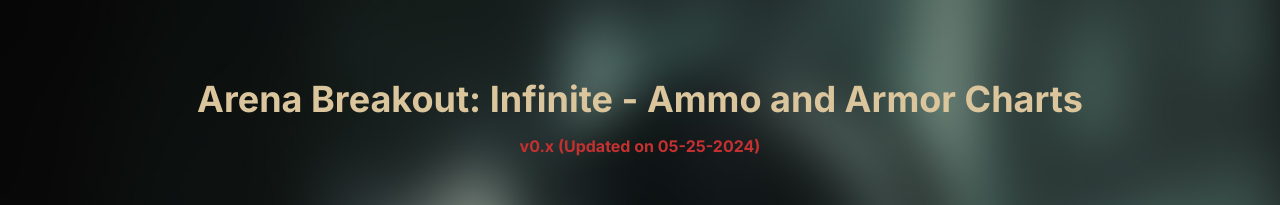
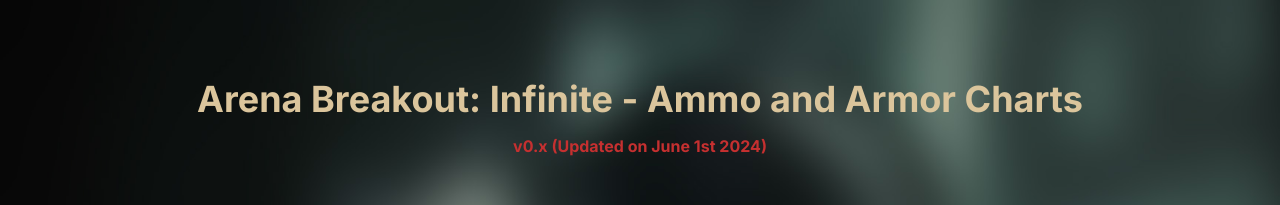
Before and after one commit to NicolaGenesin/abi-ammo, a Next.js app: page / in a window 1280 px wide. Shown: the top 205 px of the page. Built offline with nearby package versions, Linux system fonts and the light colour scheme.

Commit message:
Update index.tsx

```diff
--- a/pages/index.tsx
+++ b/pages/index.tsx
@@ -142,7 +142,7 @@
                 textAlign="center"
                 fontWeight="bold"
               >
-                v0.x (Updated on 05-25-2024)
+                v0.x (Updated on June 1st 2024)
                 {/* | created by{" "}
                 <Link
                   href="https://www.eft-ammo.com"
```
